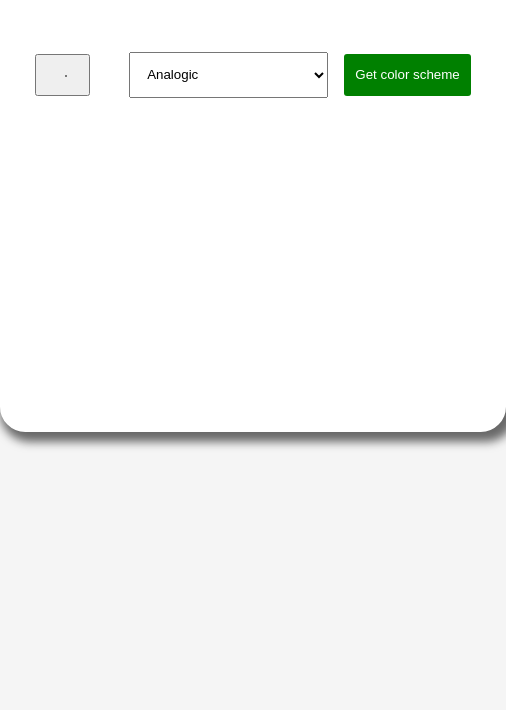
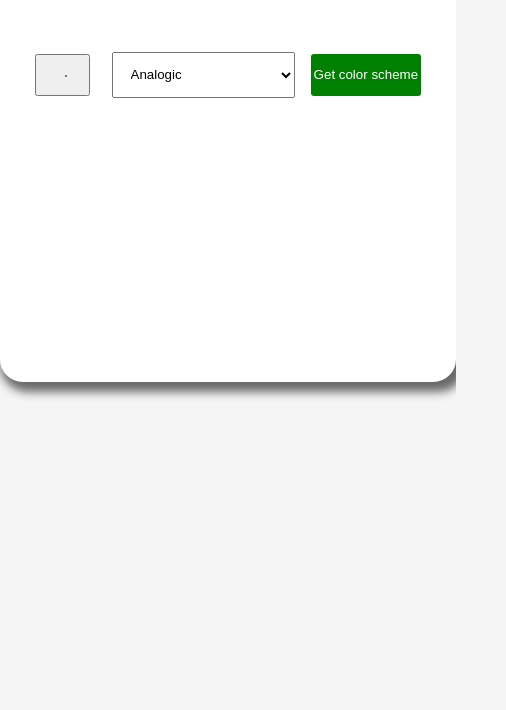
Before and after one commit to tahiramohammadi/color-platte, a plain HTML site: page index.html in a window 390 px wide. Shown: the part 134-844 px from the top of the page, 506 px wide, since content can reach past the window. Drawn offline with Linux system fonts and the light colour scheme; a web font is replaced by a local one.

Commit message:
mobile first

```diff
--- a/style.css
+++ b/style.css
@@ -65,3 +65,18 @@ button{
     font-size:15px;
 
 }
+
+@media(max-width: 680px){
+    .box{
+        width:450px;
+        height: 450px;
+        border: 3px solid white;
+        box-shadow: 5px 5px 10px 5px  dimgray;
+        border-radius: 5%;
+        margin-left:auto;
+        margin-right:auto;
+        margin-top:60px;
+        background: white;
+
+    }
+}
```
